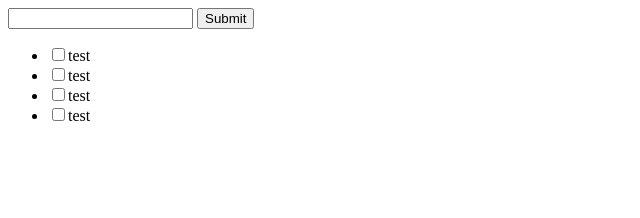
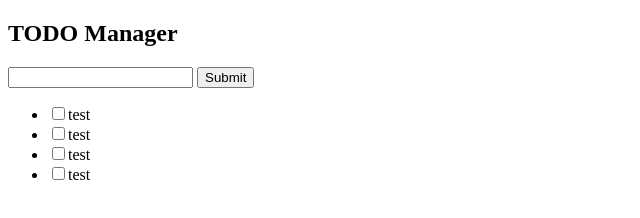
Before and after one commit to recruit-tech/todo-manager, a website: page public/index.html in a window 1280 px wide. Shown: the whole page, without its empty margins (0-640 px from the left). Drawn offline with Linux system fonts and the light colour scheme.

Commit message:
redefine html

```diff
--- a/public/index.html
+++ b/public/index.html
@@ -5,17 +5,22 @@
     <title>Todo Manager</title>
   </head>
   <body>
+    <section class="todo">
+      <header>
+        <h1>TODO Manager</h1>
         <form method="POST" action="/todos">
           <input type="text" >
           <input type="submit" >
         </form>
-    <div>
+      </header>
+      <section class="main">
         <ul>
           <li><input type="checkbox">test</li>
           <li><input type="checkbox">test</li>
           <li><input type="checkbox">test</li>
           <li><input type="checkbox">test</li>
         </ul>
-    </div>
+      </section>
+    </section>
   </body>
 </html>
```
Lines whose indentation alone changed are shown as unchanged.
